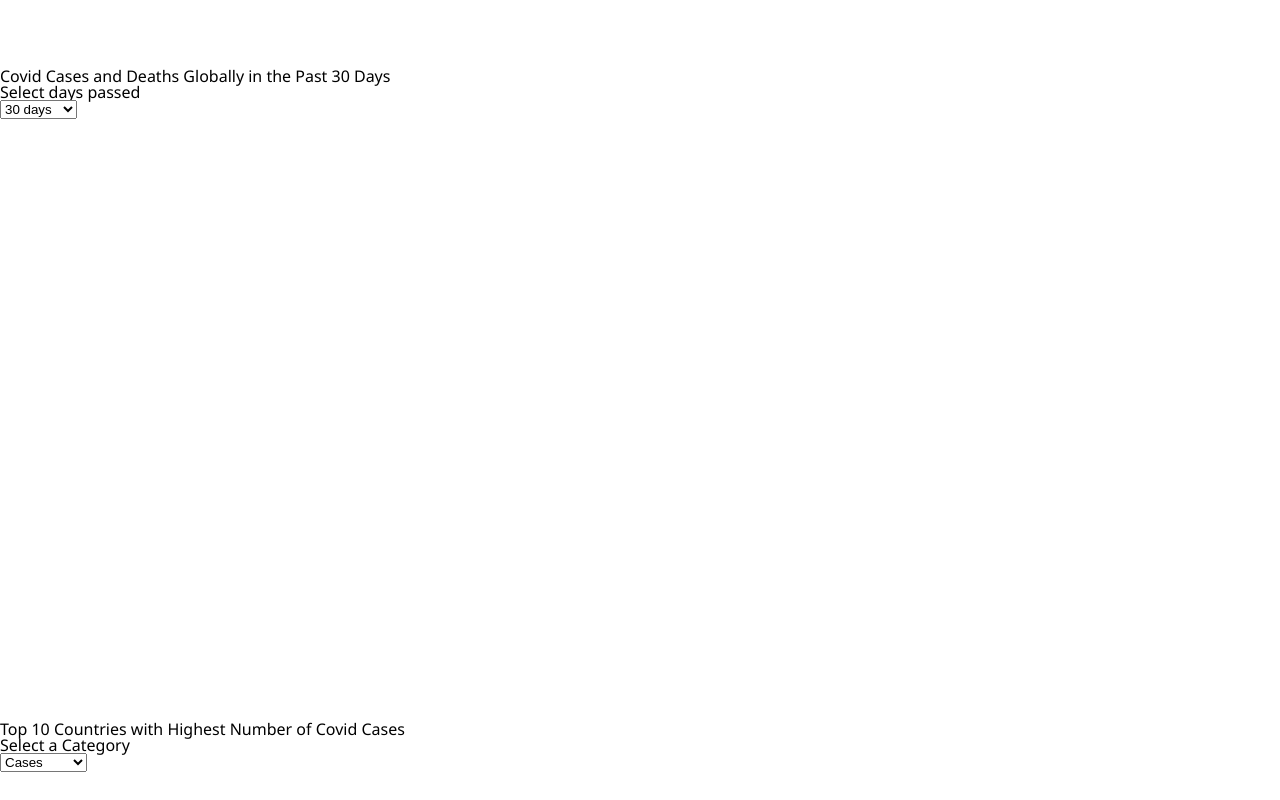
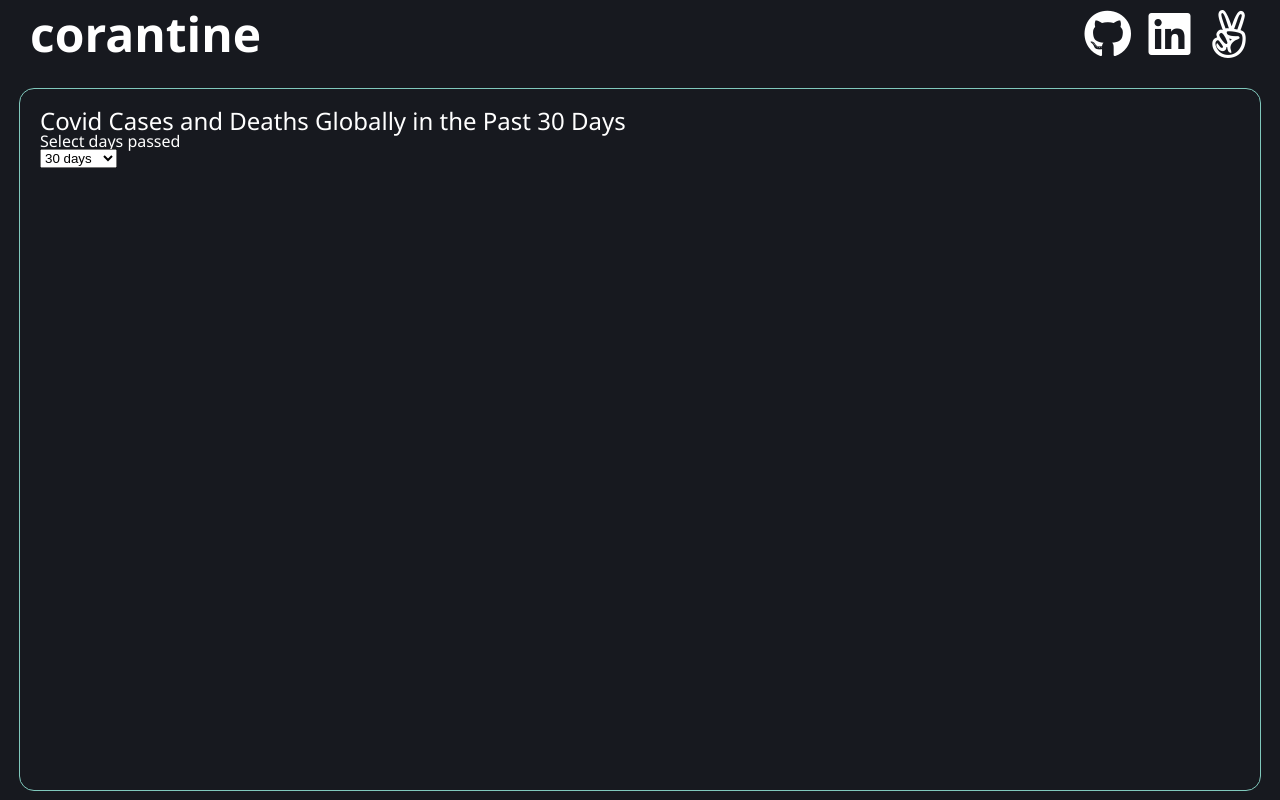
Before and after one commit to pauulkim/corantine, a website with bundled scripts: page index.html in a window 1280 px wide. Shown: the top 800 px of the page. Built offline with nearby package versions, Linux system fonts and the light colour scheme; no server answers.

Commit message:
style graphs

```diff
--- a/index.html
+++ b/index.html
@@ -21,17 +21,21 @@
     </div>
   </div>
 
-  <div id="lines">
+  <div class="graph-container">
+    <div class="graph-box">
       <h1 id="line-graph-title" class="graph-title"></h1>
       <div id="num-days"></div>
       <div id="line-chart"></div>
     </div>
+  </div>
 
-  <div id="bars">
+  <div class="graph-container">
+    <div class="graph-box">
       <h1 id="bar-graph-title" class="graph-title"></h1>
       <div id="category"></div>
       <div id="bar-chart"></div>
     </div>
+  </div>
 </body>
 
 </html>
--- a/src/index.scss
+++ b/src/index.scss
@@ -1,3 +1,4 @@
 @import "./styles/reset.scss";
 @import "./styles/base.scss";
 @import "./styles/header.scss";
+@import "./styles/graph.scss";
--- a/src/styles/base.scss
+++ b/src/styles/base.scss
@@ -1,8 +1,8 @@
 body {
   font-family: "Segoe UI";
-  // background: #17191F;
+  background: #17191F;
   // color: white;
-  // graph colors
+
   // background: #EDF5E1;
   // background: #80C8BC;
   // background: #5CDB95;
--- /dev/null
+++ b/src/styles/graph.scss
@@ -0,0 +1,18 @@
+.graph-container {
+  display: flex;
+  flex-direction: column;
+  align-items: center;
+  color: white;
+}
+
+.graph-box {
+  border: 1px solid #80C8BC;
+  border-radius: 15px;
+  padding: 20px;
+  margin: 10px;
+}
+
+.graph-title {
+  font-size: 24px;
+  font-weight: 500;
+}
--- a/src/styles/header.scss
+++ b/src/styles/header.scss
@@ -2,7 +2,7 @@
   display: flex;
   justify-content: space-between;
   align-items: center;
-  padding: 10px 30px;
+  padding: 10px 30px 20px 30px;
 
   * {
     color: white;
```
Also changed, not shown: dist/main.css. Lines whose indentation alone changed are shown as unchanged.
